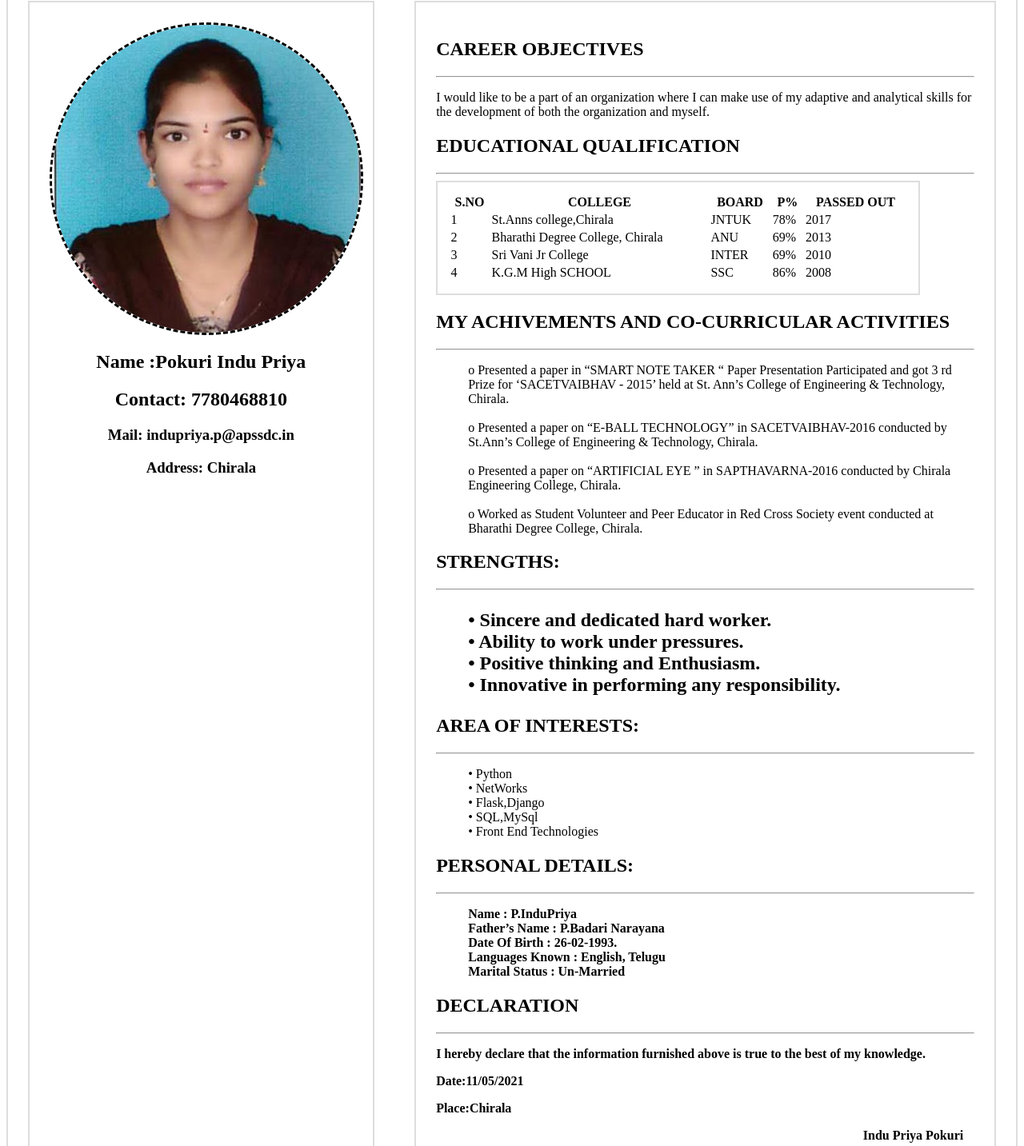
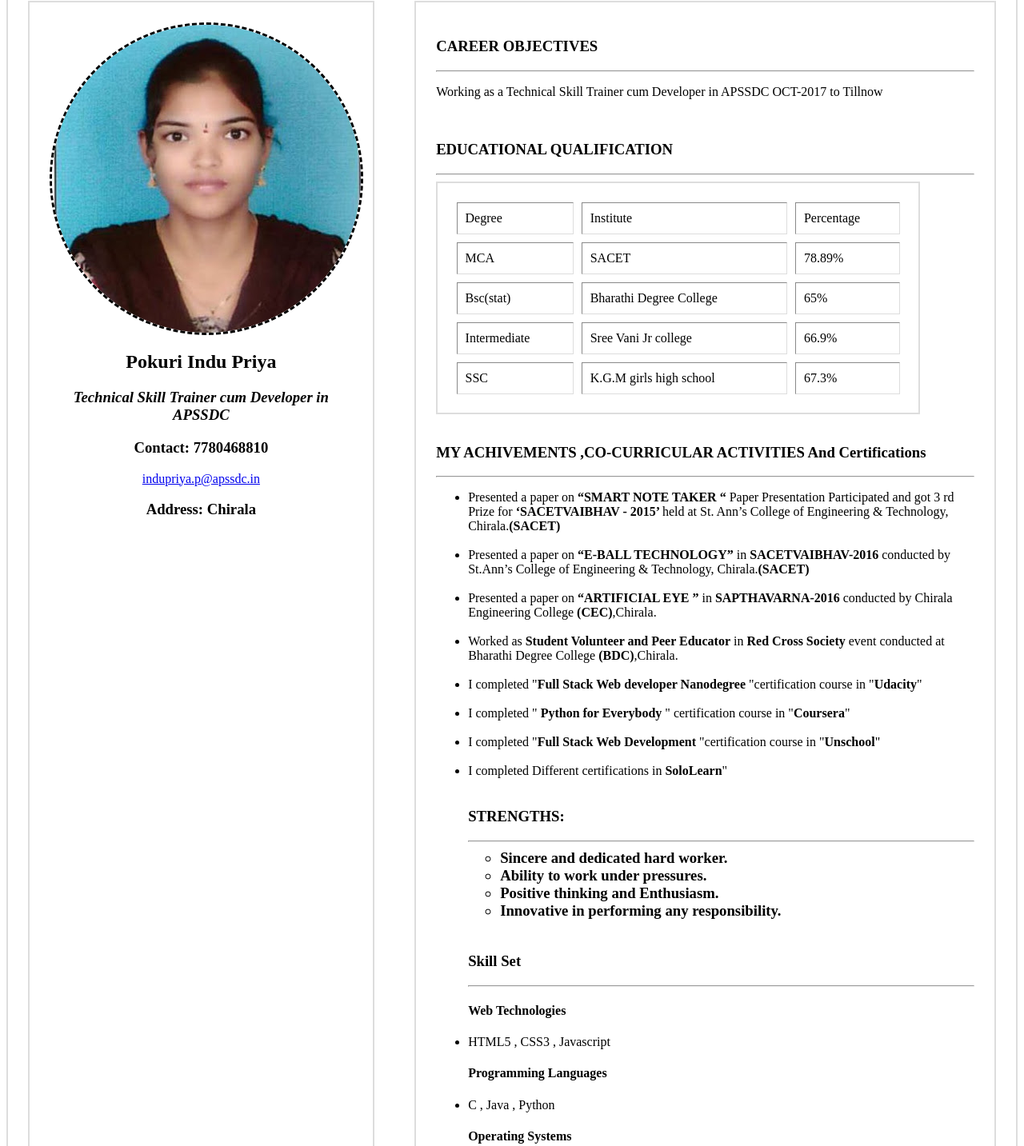
Before and after one commit to InduPriya-pokuri/resume_task2, a plain HTML site: page index.html in a window 1280 px wide. Shown: the part 106-1539 px from the top of the page at 80% size. Drawn offline with Linux system fonts and the light colour scheme.

Commit message:
final update

```diff
--- a/index.html
+++ b/index.html
@@ -11,102 +11,121 @@
 <div class="main">
 	<div class="left">
       <img src= "images/indu.jpg">
-      <h2>Name :Pokuri Indu Priya</h2>
-      <h2>Contact: 7780468810</h2>
-      <h3>Mail: indupriya.p@apssdc.in</h3>
+      <h2>Pokuri Indu Priya</h2>
+      <h3><i>Technical Skill Trainer cum Developer in APSSDC</i></h3>
+      <h3>Contact: 7780468810</h3>
+     <a href="mailto:indupriya.p@apssdc.in" class="link"> indupriya.p@apssdc.in</a>
       <h3>Address: Chirala</h3>
 	</div>
 
 	<div class="right">
-		<h2>CAREER OBJECTIVES</h2>
+		<h3>CAREER OBJECTIVES</h3>
 		<hr>
-		<p>I would like to be a part of an organization where I can make use of my adaptive and analytical skills for the development of both the organization and myself.</p>
-		<h2>EDUCATIONAL QUALIFICATION</h2>
-		<hr>
-		<table>
-    <tr>
-        <th>S.NO</th>
-        <th>COLLEGE</th>
-        <th>BOARD</th>
-        <th>P%</th>
-        <th>PASSED OUT</th>
-    </tr>
-    <tr>
-    <td>1</td>
-    <td>St.Anns college,Chirala</td>
-    <td>JNTUK</td>
-    <td>78%</td>
-    <td>2017</td>
-    </tr>
-    <tr>
-    <td>2</td>
-    <td>Bharathi Degree College, Chirala</td>
-    <td>ANU</td>
-    <td>69%</td>
-    <td>2013</td>
-    </tr>
-    <tr>
-    <td>3</td>
-    <td>Sri Vani Jr College</td>
-    <td>INTER</td>
-    <td>69%</td>
-    <td>2010</td>
-    </tr>
-    <tr>
-    <td>4</td>
-    <td>K.G.M High SCHOOL</td>
-    <td>SSC</td>
-    <td>86%</td>
-    <td>2008</td>
-    </tr>
-</table>
-<h2>MY ACHIVEMENTS AND CO-CURRICULAR ACTIVITIES</h2>
+		<p>Working as a Technical Skill Trainer cum Developer in APSSDC OCT-2017 to Tillnow</p>
+		<br>
+
+<h3>EDUCATIONAL QUALIFICATION</h3><hr>
+ <table border="1", cellpadding="10" cellspacing="10">
+    <thead>
+        <tr>
+            <td id='d'>Degree</td>
+            <td id='d'>Institute</td>
+            <td>Percentage</td>
+        </tr>
+            </thead>
+            <tbody>
+                <tr>
+                    <td>MCA</td>
+                    <td>SACET</td>
+                    <td>78.89%</td>
+
+                </tr>
+
+                <tr>
+                    <td>Bsc(stat)</td>
+                    <td>Bharathi Degree College</td>
+                    <td>65%</td>
+                </tr>
+
+                <tr>
+                    <td>Intermediate</td>
+                    <td>Sree Vani Jr college</td>
+                    <td>66.9%</td>
+
+                </tr>
+
+                <tr>
+                    <td>SSC</td>
+                    <td>K.G.M girls high school</td>
+                    <td>67.3%</td>
+                </tr>
+
+        </tbody>
+
+ </table>
+
+ <br>
+<h3>MY ACHIVEMENTS ,CO-CURRICULAR ACTIVITIES And Certifications</h3>
 <hr>
-    <ul>
-o   Presented a paper in “SMART NOTE TAKER “ Paper Presentation Participated and got 3 rd Prize
-for ‘SACETVAIBHAV - 2015’ held at St. Ann’s College of Engineering &amp; Technology, Chirala.</br></br>
 
-o  Presented a paper on “E-BALL TECHNOLOGY” in SACETVAIBHAV-2016 conducted by
-St.Ann’s College of Engineering &amp; Technology, Chirala.</br></br>
+<ul>
+	<li>Presented a paper on <b>“SMART NOTE TAKER “ </b> Paper Presentation Participated and got 3 rd Prize for <b>‘SACETVAIBHAV - 2015’ </b> held at St. Ann’s College of Engineering &  Technology, Chirala.<b>(SACET)</b></li>
 
-o   Presented a paper on “ARTIFICIAL EYE ” in SAPTHAVARNA-2016 conducted by Chirala
-Engineering College, Chirala.</br></br>
+	<br>
 
-o   Worked as Student Volunteer and Peer Educator in Red Cross Society event
-conducted at Bharathi Degree College, Chirala.</br>
+	<li>Presented a paper on <b> “E-BALL TECHNOLOGY” </b> in <b>SACETVAIBHAV-2016</b> conducted by St.Ann’s College of Engineering & Technology, Chirala.<b>(SACET)</b></li>
+	<br>
 
+	<li>Presented a paper on <b>“ARTIFICIAL EYE ”</b> in <b>SAPTHAVARNA-2016</b> conducted by Chirala Engineering College <b>(CEC)</b>,Chirala.</li>
 
-</ul>
-<h2>STRENGTHS:<h2>
+	<br>
+
+	<li>Worked as <b>Student Volunteer and Peer Educator</b> in <b>Red Cross Society</b> event
+conducted at Bharathi Degree College <b>(BDC)</b>,Chirala.</li>
+<br>
+
+	<li>I completed "<b>Full Stack Web developer Nanodegree </b> "certification course in "<b>Udacity</b>"</li>
+
+	<br>
+
+	<li>I completed " <b>Python for Everybody</b> " certification course in "<b>Coursera</b>"</li>
+
+	<br>
+
+	<li>I completed "<b>Full Stack Web Development </b> "certification course in "<b>Unschool</b>"</li>
+
+	<br>
+	<li>I completed Different certifications in <b>SoloLearn</b>"</li>
+
+<br>
+<h3>STRENGTHS:<h3>
 	<hr>
 <ul>
-	<p>
-•   Sincere and dedicated hard worker.</br>
-•   Ability to work under pressures.</br>
-•  Positive thinking and Enthusiasm.</br>
-•  Innovative in performing any responsibility.
-</ul></p>
-<h2>AREA OF INTERESTS:</h2>
-	<hr>
-    <ul>
 
-•   Python</br>
-•   NetWorks</br>
-•   Flask,Django</br>
-•   SQL,MySql</br>
-•   Front End Technologies</br>
+<li>  Sincere and dedicated hard worker.</li>
+<li> Ability to work under pressures.</li>
+<li> Positive thinking and Enthusiasm.</li>
+<li> Innovative in performing any responsibility.</li>
+</ul>
 
-</ul>
-<h2><b>PERSONAL DETAILS:</h2>
-	<hr>
-    <ul>
-   Name                 :  P.InduPriya</br>
-   Father’s Name        :  P.Badari Narayana</br>
-   Date Of Birth        :  26-02-1993.</br>
-   Languages Known      :  English, Telugu</br>
-   Marital Status       :   Un-Married  </br>
-</ul>
-<h2>DECLARATION</h2>
+<br>
+
+<h3>Skill Set</h3><hr>
+
+<h4 >Web Technologies</h4>
+<li>HTML5 , CSS3 , Javascript</li>
+
+<h4>Programming Languages</h4>
+<li>C , Java , Python</li>
+
+<h4>Operating Systems</h4>
+<li>Windows , Linux</li>
+
+<h4>Frame Work</h4>
+<li>Bootstrap , Flask , Django</li>
+
+<br>
+<h3>DECLARATION</h3>
 <hr>
 <p>I hereby declare that the information furnished above is true to the best of my knowledge.</br>
 </p>
```
